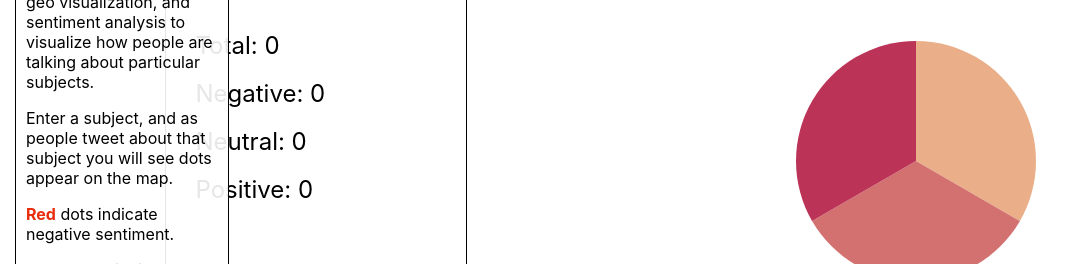
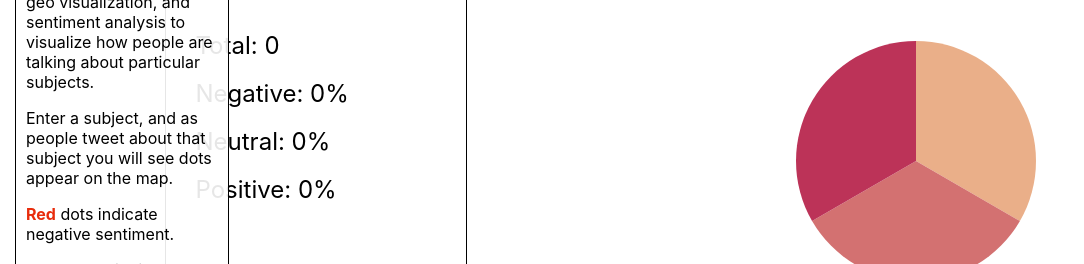
Before and after one commit to jnapolitan/twitter-data-vis, a React (Create React App) app: page / in a window 1280 px wide. Shown: the part 134-398 px from the top of the page, without its empty margins (0-1084 px from the left). Built offline with nearby package versions, Linux system fonts and the light colour scheme; no server answers.

Commit message:
Change sentiment count to percentages

```diff
--- a/src/components/sentiment_count.jsx
+++ b/src/components/sentiment_count.jsx
@@ -65,12 +65,14 @@ export default class SentimentCount extends Component {
   }
 
   render() {
+    const { totalCount, negativeCount, neutralCount, positiveCount } = this.state;
+
     return <>
       <ul className="sentiment-count">
-        <li>Total: {this.state.totalCount}</li>
-        <li>Negative: {this.state.negativeCount}</li>
-        <li>Neutral: {this.state.neutralCount}</li>
-        <li>Positive: {this.state.positiveCount}</li>
+        <li>Total: {totalCount}</li>
+        <li>Negative: {`${Math.floor(negativeCount/totalCount * 100) || 0}%`}</li>
+        <li>Neutral: {`${Math.floor(neutralCount / totalCount * 100) || 0}%`}</li>
+        <li>Positive: {`${Math.floor(positiveCount / totalCount * 100) || 0}%`}</li>
       </ul>
     </>
   }
```
